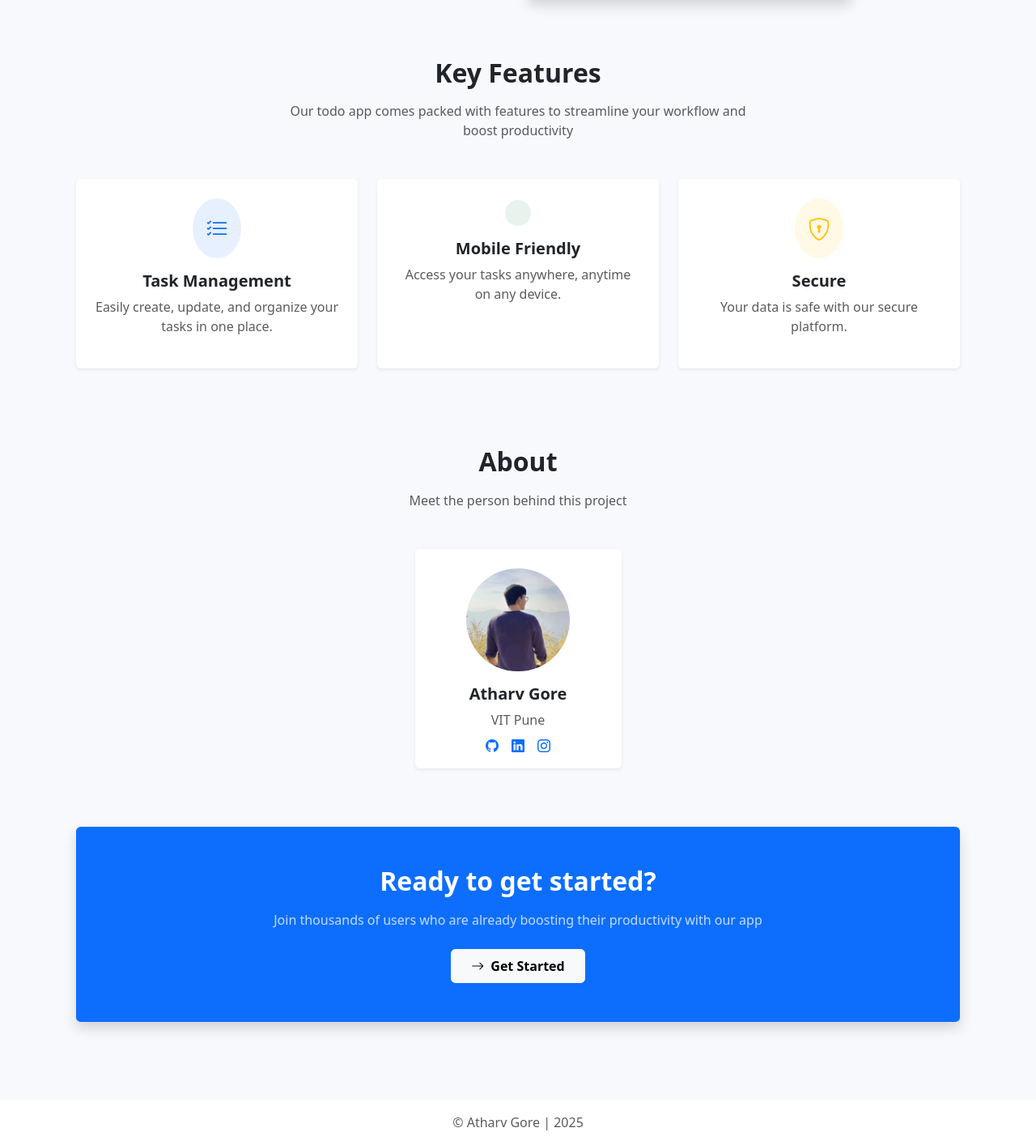
After one commit to AtharvGore14/Render, a Flask app: page /about in a window 1280 px wide. The commit adds this page. Shown: the part 429-1843 px from the top of the page at 81% size. Run offline with Flask 3, Linux system fonts and the light colour scheme.

Commit message:
updated code

```diff
--- a/app.py
+++ b/app.py
@@ -1,67 +1,100 @@
-from flask import Flask, render_template,request,redirect
+from flask import Flask, render_template, request, redirect, flash
 from flask_sqlalchemy import SQLAlchemy
-from datetime import datetime, timezone
+from datetime import datetime
+import pytz  # For timezone handling
 
 app = Flask(__name__)
 app.config['SQLALCHEMY_DATABASE_URI'] = 'sqlite:///todo.db'
-#from app import app, db
-# with app.app_context():
-#     db.create_all()
+app.config['SQLALCHEMY_TRACK_MODIFICATIONS'] = False
+app.config['SECRET_KEY'] = 'your-secret-key-here'  # Needed for flash messages
 
-app.config['SQLALCHEMY_TRACK_MODIFICATIONS'] = False
 db = SQLAlchemy(app)
 
 class Todo(db.Model):
     sno = db.Column(db.Integer, primary_key=True)
     title = db.Column(db.String(200), nullable=False)
     desc = db.Column(db.String(500), nullable=False)
-    date_created = db.Column(db.DateTime, default=lambda: datetime.now(timezone.utc))
+    date_created = db.Column(db.DateTime, default=lambda: datetime.now(pytz.utc))
+    completed = db.Column(db.Boolean, default=False)
 
     def __repr__(self) -> str:
         return f"{self.sno} - {self.title}"
 
-@app.route('/',methods=['GET','POST'])
-def helloWorld():
+def format_datetime(value):
+    """Format a datetime object to a string in local timezone"""
+    if value is None:
+        return ""
+    local_tz = pytz.timezone('Asia/Kolkata')  # Change to your preferred timezone
+    local_dt = value.replace(tzinfo=pytz.utc).astimezone(local_tz)
+    return local_dt.strftime('%Y-%m-%d %H:%M')
+
+# Add the filter to Jinja2 environment
+app.jinja_env.filters['datetime'] = format_datetime
+
+@app.route('/', methods=['GET', 'POST'])
+def index():
     if request.method == 'POST':
-        title = request.form['title']
-        desc = request.form['desc']
-        todo = Todo(title=title, desc=desc)
-        db.session.add(todo)
-        db.session.commit()
+        title = request.form.get('title')
+        desc = request.form.get('desc')
 
-    allTodo = Todo.query.all()
-    return render_template('index.html',allTodo=allTodo)
+        if not title or not desc:
+            flash('Both title and description are required!', 'danger')
+        else:
+            todo = Todo(title=title, desc=desc)
+            db.session.add(todo)
+            db.session.commit()
+            flash('Todo added successfully!', 'success')
+        return redirect('/')
 
-@app.route('/show')
-def products():
-    allTodo = Todo.query.all()
-    print(allTodo)
-    return 'This is the products page'
+    all_todo = Todo.query.order_by(Todo.date_created.desc()).all()
+    return render_template('index.html', allTodo=all_todo)
 
-@app.route('/update/<int:sno>',methods=['GET','POST'])
+@app.route('/about')
+def about():
+    return render_template('about.html')
+
+@app.route('/update/<int:sno>', methods=['GET', 'POST'])
 def update(sno):
-    if request.method=='POST':
-        title = request.form['title']
-        desc = request.form['desc']
-        todo = Todo.query.filter_by(sno=sno).first()
-        todo.title = title
-        todo.desc = desc
-        db.session.add(todo)
-        db.session.commit()
-        return redirect("/")
+    todo = Todo.query.get_or_404(sno)
 
-    todo = Todo.query.filter_by(sno=sno).first()
-    return render_template('update.html',todo=todo)
+    if request.method == 'POST':
+        title = request.form.get('title')
+        desc = request.form.get('desc')
+
+        if not title or not desc:
+            flash('Both title and description are required!', 'danger')
+        else:
+            todo.title = title
+            todo.desc = desc
+            db.session.commit()
+            flash('Todo updated successfully!', 'success')
+        return redirect('/')
+
+    return render_template('update.html', todo=todo)
 
 @app.route('/delete/<int:sno>')
 def delete(sno):
-    toTodo = Todo.query.filter_by(sno=sno).first()
-    db.session.delete(toTodo)
+    todo = Todo.query.get_or_404(sno)
+    db.session.delete(todo)
     db.session.commit()
+    flash('Todo deleted successfully!', 'success')
+    return redirect('/')
+
+@app.route('/toggle/<int:sno>')
+def toggle_complete(sno):
+    todo = Todo.query.get_or_404(sno)
+    todo.completed = not todo.completed
+    db.session.commit()
+    flash('Todo status updated!', 'info')
     return redirect('/')
 
 if __name__ == '__main__':
+    with app.app_context():
+        db.create_all()
     app.run(debug=True)
 
 #  pip install gunicorn
 # pip freeze >  requirements.txta
+#from app import app, db
+# with app.app_context():
+#     db.create_all()
--- /dev/null
+++ b/templates/about.html
@@ -0,0 +1,127 @@
+{% extends 'base.html' %}
+{% block title %}About Us{% endblock %}
+
+{% block body %}
+<div class="container">
+    <!-- Hero Section -->
+    <div class="row align-items-center my-5">
+        <div class="col-lg-6">
+            <h1 class="display-4 fw-bold mb-4">About Todo App</h1>
+            <p class="lead text-muted mb-4">
+                A simple yet powerful task management application designed to help you stay organized and productive.
+            </p>
+            <div class="d-flex gap-3">
+                <a href="/" class="btn btn-primary px-4">
+                    <i class="bi bi-house-door me-2"></i>Home
+                </a>
+                <a href="#features" class="btn btn-outline-primary px-4">
+                    <i class="bi bi-star me-2"></i>Features
+                </a>
+            </div>
+        </div>
+        <div class="col-lg-6 d-none d-lg-block">
+            <img src="https://images.unsplash.com/photo-1551288049-bebda4e38f71?ixlib=rb-4.0.3&ixid=M3wxMjA3fDB8MHxwaG90by1wYWdlfHx8fGVufDB8fHx8fA%3D%3D&auto=format&fit=crop&w=1470&q=80"
+                 alt="Productivity illustration"
+                 class="img-fluid rounded shadow">
+        </div>
+    </div>
+
+    <!-- Features Section -->
+    <div id="features" class="my-5 py-4">
+        <div class="text-center mb-5">
+            <h2 class="fw-bold mb-3">Key Features</h2>
+            <p class="text-muted mx-auto" style="max-width: 600px;">
+                Our todo app comes packed with features to streamline your workflow and boost productivity
+            </p>
+        </div>
+
+        <div class="row g-4">
+            <div class="col-md-4">
+                <div class="card h-100 border-0 shadow-sm">
+                    <div class="card-body text-center p-4">
+                        <div class="bg-primary bg-opacity-10 rounded-circle d-inline-flex p-3 mb-3">
+                            <i class="bi bi-list-check text-primary fs-3"></i>
+                        </div>
+                        <h5 class="fw-bold">Task Management</h5>
+                        <p class="text-muted">
+                            Easily create, update, and organize your tasks in one place.
+                        </p>
+                    </div>
+                </div>
+            </div>
+
+            <div class="col-md-4">
+                <div class="card h-100 border-0 shadow-sm">
+                    <div class="card-body text-center p-4">
+                        <div class="bg-success bg-opacity-10 rounded-circle d-inline-flex p-3 mb-3">
+                            <i class="bi bi-device-phone text-success fs-3"></i>
+                        </div>
+                        <h5 class="fw-bold">Mobile Friendly</h5>
+                        <p class="text-muted">
+                            Access your tasks anywhere, anytime on any device.
+                        </p>
+                    </div>
+                </div>
+            </div>
+
+            <div class="col-md-4">
+                <div class="card h-100 border-0 shadow-sm">
+                    <div class="card-body text-center p-4">
+                        <div class="bg-warning bg-opacity-10 rounded-circle d-inline-flex p-3 mb-3">
+                            <i class="bi bi-shield-lock text-warning fs-3"></i>
+                        </div>
+                        <h5 class="fw-bold">Secure</h5>
+                        <p class="text-muted">
+                            Your data is safe with our secure platform.
+                        </p>
+                    </div>
+                </div>
+            </div>
+        </div>
+    </div>
+
+    <!-- Team Section -->
+    <div class="my-5 py-4">
+        <div class="text-center mb-5">
+            <h2 class="fw-bold mb-3">About</h2>
+            <p class="text-muted mx-auto" style="max-width: 600px;">
+                Meet the person behind this project
+            </p>
+        </div>
+
+        <div class="row g- justify-content-center">
+            <div class="col-md-4 col-lg-3">
+                <div class="card border-0 shadow-sm text-center " styl>
+                    <img src="{{ url_for('static', filename='atharv.jpg') }}"
+                         class="card-img-top rounded-circle w-50 mx-auto mt-4"
+                         alt="Team member">
+                    <div class="card-body">
+                        <h5 class="card-title fw-bold">Atharv Gore</h5>
+                        <p class="text-muted mb-2">VIT Pune</p>
+                        <div class="d-flex justify-content-center gap-3">
+                            <a href="https://github.com/AtharvGore14" class="text-primary"><i class="bi bi-github"></i></a>
+                            <a href="https://www.linkedin.com/in/atharv-gore-836b84329/" class="text-primary"><i class="bi bi-linkedin"></i></a>
+                            <a href="https://www.instagram.com/atharvv._.04/" class="text-primary"><i class="bi bi-instagram"></i></a>
+                        </div>
+                    </div>
+                </div>
+            </div>
+
+
+        </div>
+    </div>
+
+    <!-- Call to Action -->
+    <div class="card bg-primary text-white my-5 border-0 shadow">
+        <div class="card-body p-5 text-center">
+            <h2 class="fw-bold mb-3">Ready to get started?</h2>
+            <p class="mb-4 opacity-75">
+                Join thousands of users who are already boosting their productivity with our app
+            </p>
+            <a href="/" class="btn btn-light px-4 py-2 fw-bold">
+                <i class="bi bi-arrow-right me-2"></i>Get Started
+            </a>
+        </div>
+    </div>
+</div>
+{% endblock %}
--- a/templates/base.html
+++ b/templates/base.html
@@ -1,46 +1,93 @@
-<!doctype html>
+<!DOCTYPE html>
 <html lang="en">
-
 <head>
-  <meta charset="utf-8">
-  <meta name="viewport" content="width=device-width, initial-scale=1">
-  <link href="https://cdn.jsdelivr.net/npm/bootstrap@5.3.5/dist/css/bootstrap.min.css" rel="stylesheet">
-  <link href="https://getbootstrap.com/docs/5.3/assets/css/docs.css" rel="stylesheet">
-  <title>{% block title %} {% endblock title %} - MyTodo</title>
-  <script defer src="https://cdn.jsdelivr.net/npm/bootstrap@5.3.5/dist/js/bootstrap.bundle.min.js"></script>
-<link rel="stylesheet" href="{{ url_for('static',filename='css/style.css')}}">
-  <script src="{{ url_for('static',filename='js/test.js')}}"></script>
+    <meta charset="UTF-8">
+    <meta name="viewport" content="width=device-width, initial-scale=1.0">
+    <title>{% block title %}{% endblock %} | Todo App</title>
+    <link href="https://cdn.jsdelivr.net/npm/bootstrap@5.3.0/dist/css/bootstrap.min.css" rel="stylesheet">
+    <link rel="stylesheet" href="https://cdn.jsdelivr.net/npm/bootstrap-icons@1.10.0/font/bootstrap-icons.css">
+    <style>
+        :root {
+            --primary: #4e73df;
+            --secondary: #858796;
+            --success: #1cc88a;
+            --danger: #e74a3b;
+        }
+        body {
+            background-color: #f8f9fc;
+            display: flex;
+            flex-direction: column;
+            min-height: 100vh;
+        }
+        .navbar {
+            box-shadow: 0 0.15rem 1.75rem 0 rgba(58, 59, 69, 0.15);
+        }
+        .card {
+            border: none;
+            border-radius: 0.35rem;
+            box-shadow: 0 0.15rem 1.75rem 0 rgba(58, 59, 69, 0.1);
+        }
+        .form-control, .btn {
+            border-radius: 0.35rem;
+        }
+        @media (max-width: 768px) {
+            .container {
+                padding-left: 1rem;
+                padding-right: 1rem;
+            }
+        }
+        footer {
+            margin-top: auto;
+            background-color: #f8f9fa;
+            padding: 1rem 0;
+        }
+    </style>
+    {% block head %}{% endblock %}
 </head>
-
-
-<body class="p-3 m-0 border-0 bd-example m-0 border-0">
-    <nav class="navbar navbar-expand-lg bg-body-tertiary">
-        <div class="container-fluid">
-          <a class="navbar-brand" href="/">MyTodo</a>
-          <button class="navbar-toggler" type="button" data-bs-toggle="collapse" data-bs-target="#navbarSupportedContent"
-            aria-controls="navbarSupportedContent" aria-expanded="false" aria-label="Toggle navigation">
+<body>
+    <nav class="navbar navbar-expand-lg navbar-dark bg-primary mb-4">
+        <div class="container">
+            <a class="navbar-brand" href="/">
+                <i class="bi bi-check2-circle me-2"></i>Todo App
+            </a>
+            <button class="navbar-toggler" type="button" data-bs-toggle="collapse" data-bs-target="#navbarNav">
                 <span class="navbar-toggler-icon"></span>
             </button>
-          <div class="collapse navbar-collapse" id="navbarSupportedContent">
-            <ul class="navbar-nav me-auto mb-2 mb-lg-0">
+            <div class="collapse navbar-collapse" id="navbarNav">
+                <ul class="navbar-nav ms-auto">
                     <li class="nav-item">
-                <a class="nav-link active" aria-current="page" href="#">Home</a>
+                        <a class="nav-link active" href="/">Home</a>
                     </li>
                     <li class="nav-item">
-                <a class="nav-link" href="#">About</a>
+                        <a class="nav-link" href="/about">About</a>
                     </li>
-
                 </ul>
-            <form class="d-flex" role="search">
-              <input class="form-control me-2" type="search" placeholder="Search" aria-label="Search">
-              <button class="btn btn-outline-success" type="submit">Search</button>
-            </form>
             </div>
         </div>
     </nav>
-{% block body %}
 
-{% endblock body %}
+    <main class="container mb-5">
+        {% with messages = get_flashed_messages(with_categories=true) %}
+            {% if messages %}
+                {% for category, message in messages %}
+                    <div class="alert alert-{{ category }} alert-dismissible fade show" role="alert">
+                        {{ message }}
+                        <button type="button" class="btn-close" data-bs-dismiss="alert" aria-label="Close"></button>
+                    </div>
+                {% endfor %}
+            {% endif %}
+        {% endwith %}
+
+        {% block body %}{% endblock %}
+    </main>
+
+    <footer class="bg-white py-3 mt-auto">
+        <div class="container text-center">
+            <span class="text-muted">© Atharv Gore | 2025</span>
+        </div>
+    </footer>
+
+    <script src="https://cdn.jsdelivr.net/npm/bootstrap@5.3.0/dist/js/bootstrap.bundle.min.js"></script>
+    {% block scripts %}{% endblock %}
 </body>
-
 </html>
```
Also changed, not shown: templates/index.html (+50 -26 lines), templates/update.html (+29 -13 lines), instance/todo.db, static/atharv.jpg (added). Lines whose indentation alone changed are shown as unchanged.
